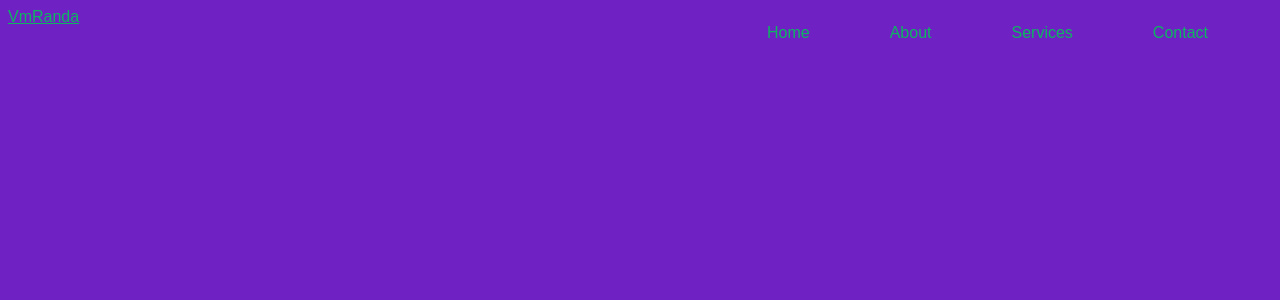
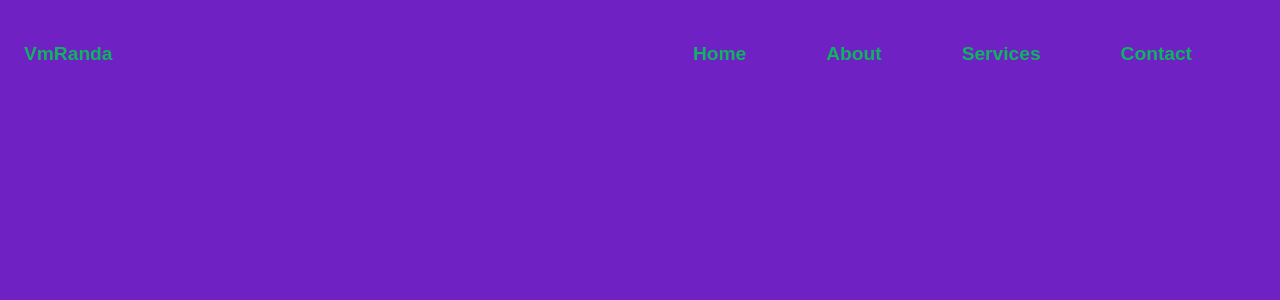
Before and after one commit to alvinwarui29/lawfirm, a React (Create React App) app: page / in a window 1280 px wide. Shown: the top 300 px of the page. Built offline with nearby package versions, Linux system fonts and the light colour scheme; a web font is replaced by a local one.

Commit message:
finish style navbar component

```diff
--- a/src/components/navbar/Navbar.js
+++ b/src/components/navbar/Navbar.js
@@ -15,6 +15,7 @@ const Navbar = () => {
             <Link to ='/contact'>Contact</Link>
 
         </ul>
+
     </div>
   )
 }
--- a/src/components/navbar/navbar.css
+++ b/src/components/navbar/navbar.css
@@ -1,14 +1,31 @@
 .header{
     display: flex;
     justify-content: space-between;
+    font-size: 1.2rem;
+    font-weight: bold;
+    padding: 1rem;
+    align-items: center;
 
+}
+.header>a{
+    font-size: 1.2rem;
+    text-decoration: none;
+    list-style: none;
+    padding: 1rem 0;
 }
 .nav-menu{
     display: flex;
 }
-.nav-menu a{
+.nav-menu>a{
     padding: 0 1rem;
     margin-right: 3rem;
     text-decoration: none;
     list-style: none;
+    background-color: transparent;
 }
+
+@media (max-width: 767px) {
+    body {
+      font-size: 14px;
+    }
+  }
--- a/src/index.css
+++ b/src/index.css
@@ -1,12 +1,13 @@
 :root{
   --primary-color: #7021C4;
   --text-color:#0DB561;
-  --btn-color:#0D693B;
-  --btn-text-color:#B58831;
+  --btn-color:#A87DFF;
+  --btn-text-color:white;
 }
 *{
   /* font-family: 'Noto Sans Mono', monospace; */
   font-family: 'Sono', sans-serif;
+  box-sizing: border-box;
   background-color: var(--primary-color);
   color: var(--text-color);
 }
```
